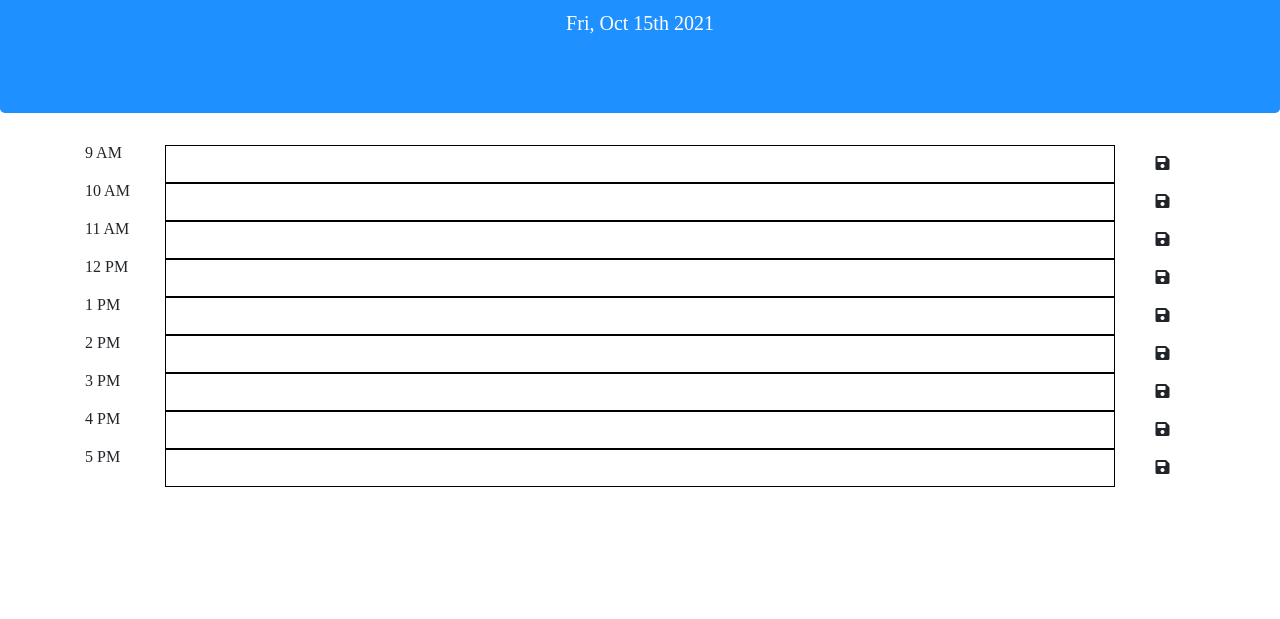
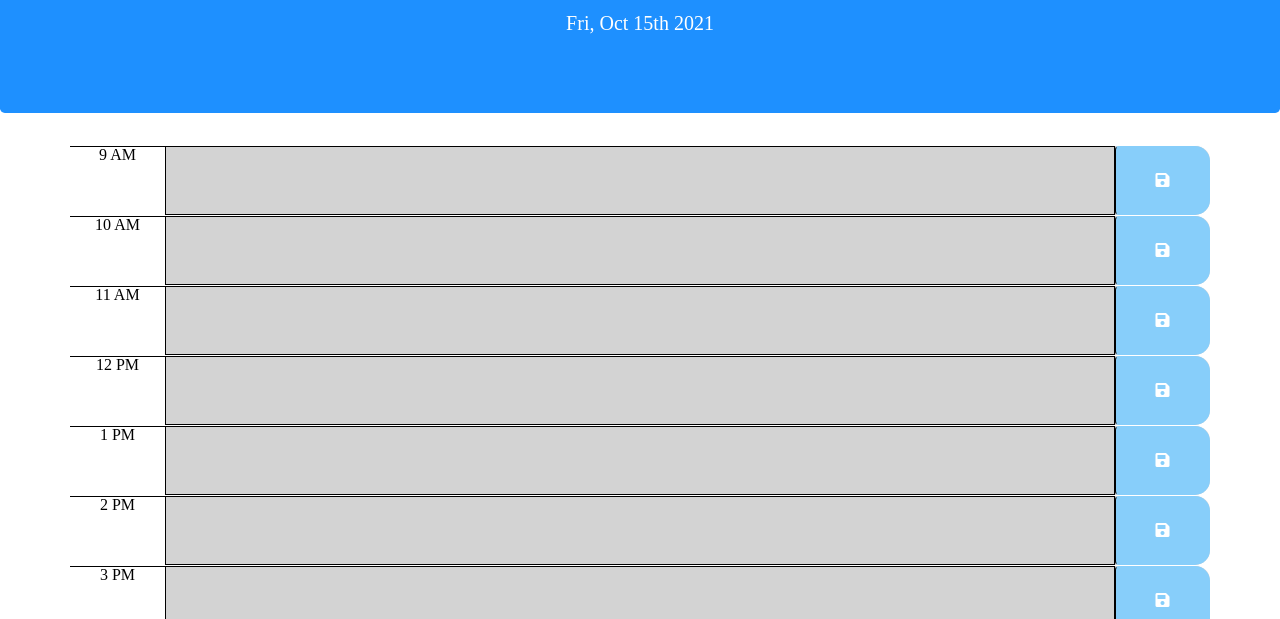
Before and after one commit to Ccruz13/ch-5, a plain HTML site: page index.html in a window 1280 px wide. Shown: the part 181-800 px from the top of the page. Drawn offline with nearby package versions, Linux system fonts and the light colour scheme.

Commit message:
added more style to css

```diff
--- a/style.css
+++ b/style.css
@@ -7,7 +7,7 @@ body {
 .jumbotron {
   text-align: center;
   background-color: dodgerblue;
-  color: #ffffff
+  color: #ffffff;
 }
 
 textarea {
@@ -16,4 +16,53 @@ textarea {
   resize: none;
   color: #000000;
   border-left: 1px solid black;
+  padding: 10px;
 }
+
+.description {
+  white-space: pre-wrap;
+}
+
+.time-block {
+  text-align: center;
+  border-radius: 15px;
+}
+
+.row {
+  white-space: pre-wrap;
+  height: 70px;
+  border-top: 1px solid #ffffff;
+}
+
+.hour {
+  background-color: #ffffff;
+  color: #000000;
+  border-top: 1px solid #000000;
+}
+
+.past {
+  background-color: lightgrey;
+  color: #ffffff;
+}
+
+.present {
+  background-color: rgb(191, 216, 241);
+  color: #ffffff;
+}
+
+.future {
+  background-color: rgb(204, 236, 172);
+  color: #ffffff;
+}
+
+.saveBtn {
+  border-left: 1px solid black;
+  border-top-right-radius: 15px;
+  border-bottom-right-radius: 15px;
+  background-color:lightskyblue;
+  color: #ffffff;
+}
+
+.saveBtn i:hover {
+  font-size: 25px;
+}
```
